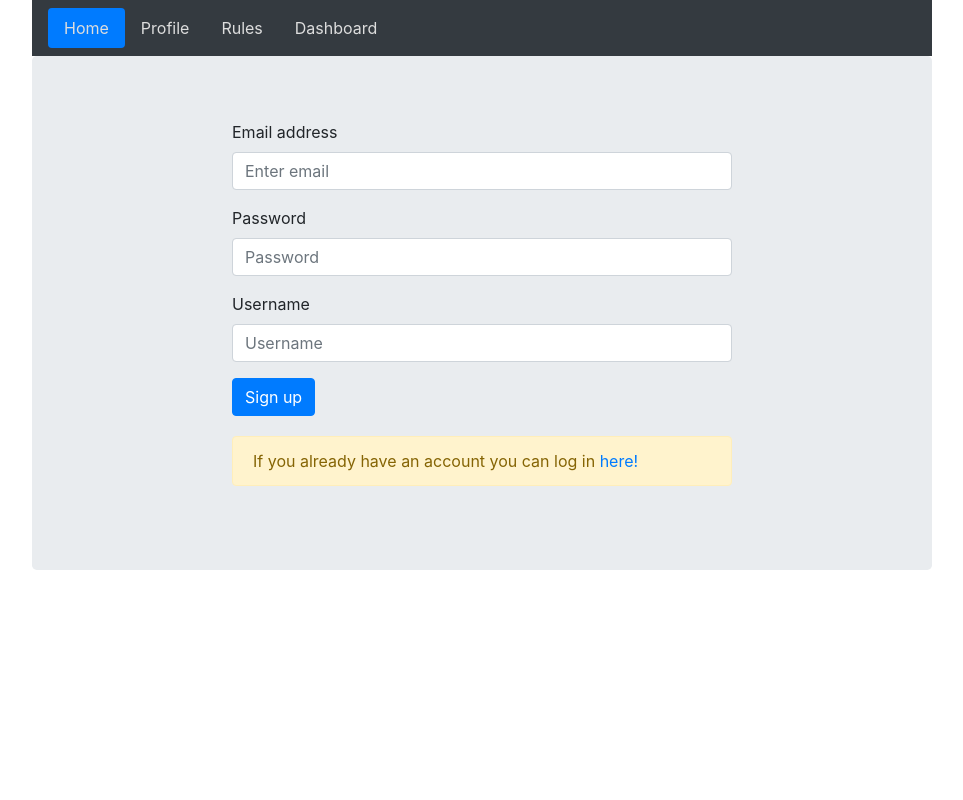
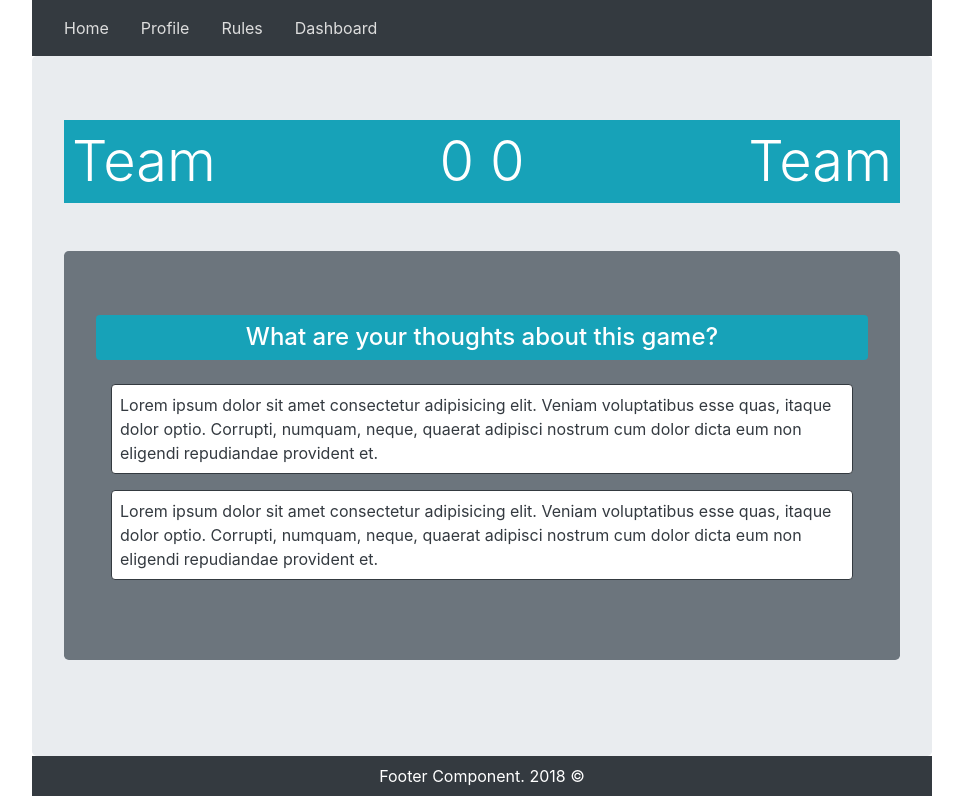
Before and after one commit to TodorGarnev/react-football-project, a React (Create React App) app: page /home in a window 1280 px wide. Shown: the whole page, without its empty margins (158-1121 px from the left). Built offline with nearby package versions, Linux system fonts and the light colour scheme.

Commit message:
updated match component

```diff
--- a/src/App.css
+++ b/src/App.css
@@ -28,6 +28,6 @@
 .main { margin-bottom: 0 !important; }
 .form { max-width: 500px; width: 100%; margin: 0 auto 20px; }
 .nav-pills > a { color: #ddd !important; }
-.image { width: 100px; height: auto; }
+.image { width: 130px; height: auto; }
 .span-width { width: 80px; }
-.active-link { color: red !important; }
+.active { background: #17a2b8 !important; }
--- a/src/App.js
+++ b/src/App.js
@@ -1,10 +1,12 @@
 import React, { Component } from 'react'
-import { Route, Redirect } from 'react-router-dom'
+import { Route, Redirect, Switch } from 'react-router-dom'
 import Home from './components/Home/Home'
 import Form from './components/Forms/Form'
 import Navigation from './components/Header/Navigation'
 import Profile from './components/Home/Profile'
-import AdminPanel from './components/Home/AdminPanel';
+import AdminPanel from './components/Home/AdminPanel'
+import Rules from './components/Home/Rules'
+import Footer from './components/Header/Footer'
 
 import './App.css'
 
@@ -16,13 +18,20 @@ class App extends Component {
         <Navigation />
 
         <section className='jumbotron main'>
-          <Route path='/' render={() => (
-            localStorage.getItem('token') ? (<Redirect to='/home' />) : (<Form />)
-          )} />
-          <Route path='/login' component={Form} />
-          <Route path='/profile' component={Profile} />
-          <Route path='/dashboard' component={AdminPanel} />
+          <Switch>
+            <Route path='/' exact render={() => (
+              localStorage.getItem('token') ? (<Redirect to='/home' />) : (<Redirect to='/login' />)
+            )} />
+            <Route path='/home' exact component={Home} />
+            <Route path='/login' exact component={Form} />
+            <Route path='/profile' exact component={Profile} />
+            <Route path='/rules' exact component={Rules} />
+            <Route path='/dashboard' exact component={AdminPanel} />
+            <Redirect to='/' />
+          </Switch>
         </section>
+
+        <Footer />
       </div>
     )
   }
--- /dev/null
+++ b/src/components/Header/Footer.js
@@ -0,0 +1,9 @@
+import React from 'react'
+
+const Footer = () => (
+  <div className='bg-dark text-center p-2 text-white'>
+    Footer Component. 2018 &copy;
+  </div>
+)
+
+export default Footer
--- a/src/components/Header/Navigation.js
+++ b/src/components/Header/Navigation.js
@@ -4,10 +4,10 @@ import { NavLink } from 'react-router-dom'
 const Navigation = props => (
   <nav className='navbar navbar-dark bg-dark justify-content-start'>
     <div className='nav nav-pills'>
-      <NavLink activeClassName='active-link' className='nav-item nav-link active' to='/'>Home</NavLink>
-      <NavLink activeClassName='active-link' className='nav-item nav-link' to='/profile'>Profile</NavLink>
-      <NavLink activeClassName='active-link' className='nav-item nav-link' to='/rules'>Rules</NavLink>
-      <NavLink activeClassName='active-link' className='nav-item nav-link' to='/dashboard'>Dashboard</NavLink>
+      <NavLink activeClassName='active' className='nav-link' to='/' exact>Home</NavLink>
+      <NavLink activeClassName='active' className='nav-link' to='/profile'>Profile</NavLink>
+      <NavLink activeClassName='active' className='nav-link' to='/rules'>Rules</NavLink>
+      <NavLink activeClassName='active' className='nav-link' to='/dashboard'>Dashboard</NavLink>
     </div>
   </nav>
 )
--- a/src/components/Home/AdminPanel.js
+++ b/src/components/Home/AdminPanel.js
@@ -14,7 +14,7 @@ export default class AdminPanel extends Component {
   render = () => (
     <div>
       <table className='table text-center'>
-        <thead className='bg-secondary text-white'>
+        <thead className='bg-info text-white'>
           <tr>
             <th scope='col'>Username</th>
             <th scope='col'>Email</th>
--- /dev/null
+++ b/src/components/Home/Comment.js
@@ -0,0 +1,9 @@
+import React from 'react'
+
+const Comment = () => (
+  <div className='container border border-dark bg-white p-2 mb-3 text-dark rounded'>
+    Lorem ipsum dolor sit amet consectetur adipisicing elit. Veniam voluptatibus esse quas, itaque dolor optio. Corrupti, numquam, neque, quaerat adipisci nostrum cum dolor dicta eum non eligendi repudiandae provident et.
+</div>
+)
+
+export default Comment
--- /dev/null
+++ b/src/components/Home/Comments.js
@@ -0,0 +1,16 @@
+import React from 'react'
+import Comment from './Comment'
+
+const Comments = () => (
+  <div className='jumbotron bg-secondary text-white'>
+    <h4 className='container text-center bg-info p-2 mb-4 rounded'>
+      What are your thoughts about this game?
+    </h4>
+    <div className='container'>
+      <Comment />
+      <Comment />
+    </div>
+  </div>
+)
+
+export default Comments
--- a/src/components/Home/Home.js
+++ b/src/components/Home/Home.js
@@ -1,6 +1,6 @@
 import React, { Component } from 'react'
-import Form from './../Forms/Form'
 import Match from './Match'
+import Comments from './Comments'
 
 export default class Home extends Component {
   constructor(props) {
@@ -14,6 +14,7 @@ export default class Home extends Component {
   render = () => (
     <div>
       <Match />
+      <Comments />
     </div>
   )
 }
--- a/src/components/Home/Match.js
+++ b/src/components/Home/Match.js
@@ -10,8 +10,15 @@ export default class Match extends Component {
   }
 
   render = () => (
-    <div>
-      working?
+    <div className='d-sm-flex w-100 ml-auto mr-auto mb-5 text-white'>
+      <div className='bg-info p-2 w-100 d-flex justify-content-between display-4'>
+        <span>Team</span>
+        <span>0</span>
+      </div>
+      <div className='bg-info p-2 w-100 d-flex justify-content-between display-4 flex-sm-row-reverse'>
+        <span>Team</span>
+        <span >0</span>
+      </div>
     </div>
   )
 }
--- a/src/components/Home/Profile.js
+++ b/src/components/Home/Profile.js
@@ -14,30 +14,30 @@ export default class Profile extends Component {
   }
 
   render = () => (
-    <div className='container bg-secondary d-flex text-white justify-content-around p-4'>
+    <div className='jumbotron bg-secondary d-flex text-white justify-content-around p-4'>
       <div className='text-center'>
-        <h5 className='mb-4'>Profile picture</h5>
+        <h5 className='mb-4 bg-info p-2 rounded'>Profile picture</h5>
         <img src='https://i0.wp.com/ebus.ca/wp-content/uploads/2017/08/profile-placeholder.jpg' alt='' className='image' />
       </div>
       <div className='text-center'>
-        <h5 className='mb-4'>Personal information</h5>
+        <h5 className='mb-4 bg-info p-2 rounded'>Personal information</h5>
         <div className="input-group input-group-sm mb-3">
           <div className="input-group-prepend">
             <span className="input-group-text span-width">Username</span>
           </div>
-          <input type="text" className="form-control" value={this.state.user.username} />
+          <input type="text" className="form-control" placeholder={this.state.user.username} />
         </div>
         <div className="input-group input-group-sm mb-3">
           <div className="input-group-prepend">
             <span className="input-group-text span-width">Password</span>
           </div>
-          <input type="text" className="form-control" value={this.state.user.password} />
+          <input type="text" className="form-control" placeholder={this.state.user.password} />
         </div>
         <div className="input-group input-group-sm mb-3">
           <div className="input-group-prepend">
             <span className="input-group-text span-width">Email</span>
           </div>
-          <input type="text" className="form-control" value={this.state.user.email} />
+          <input type="text" className="form-control" placeholder={this.state.user.email} />
         </div>
       </div>
     </div>
--- /dev/null
+++ b/src/components/Home/Rules.js
@@ -0,0 +1,9 @@
+import React from 'react'
+
+const Rules = () => (
+  <div>
+    Rules component! Some rules will be written here!
+  </div>
+)
+
+export default Rules
--- a/src/components/Home/UserRow.js
+++ b/src/components/Home/UserRow.js
@@ -9,8 +9,8 @@ const UserRow = props => (
       <input type='checkbox' disabled />
     </td>
     <td>
-      <button className='btn btn-secondary'>Edit</button>
-      <button className='btn btn-secondary ml-1'>Delete</button>
+      <button className='btn btn-info'>Edit</button>
+      <button className='btn btn-info ml-1'>Delete</button>
     </td>
   </tr>
 )
```
Also changed, not shown: 1 other file (tests, documents, lock files or other folders).
